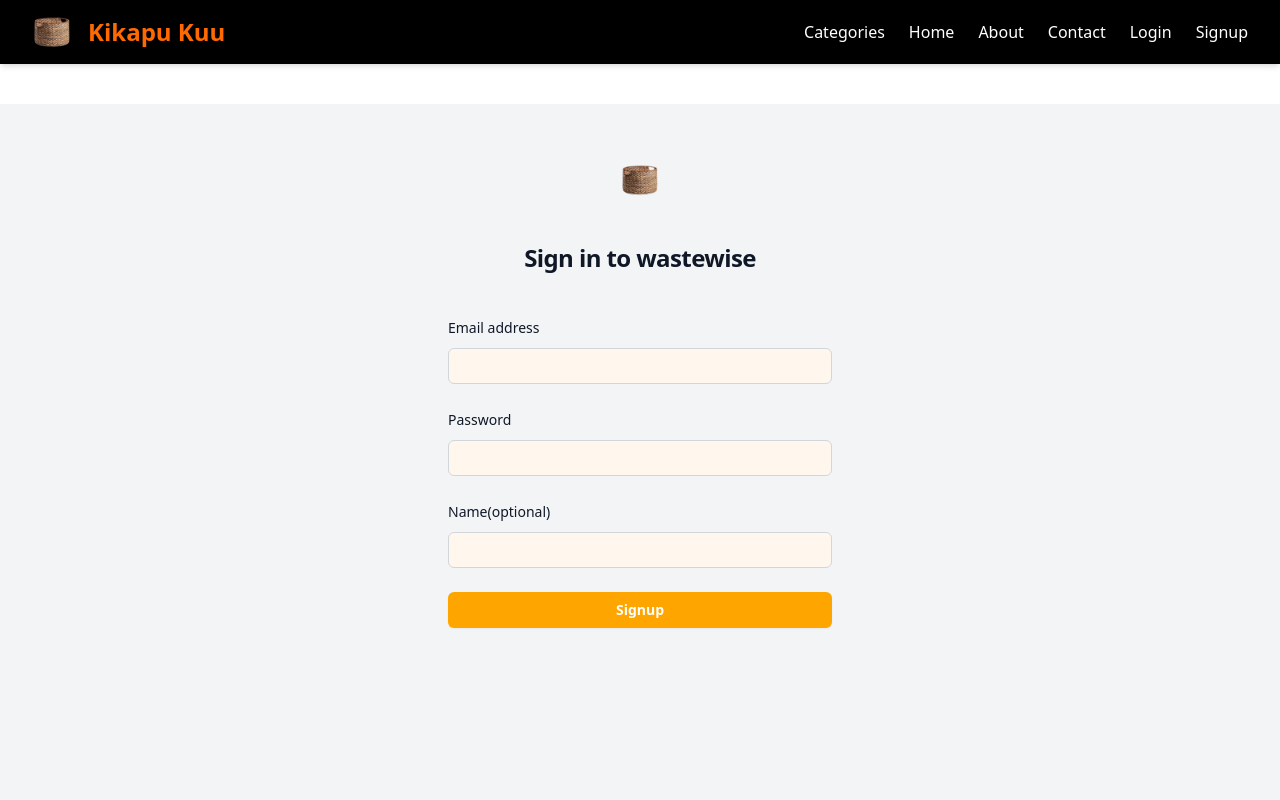
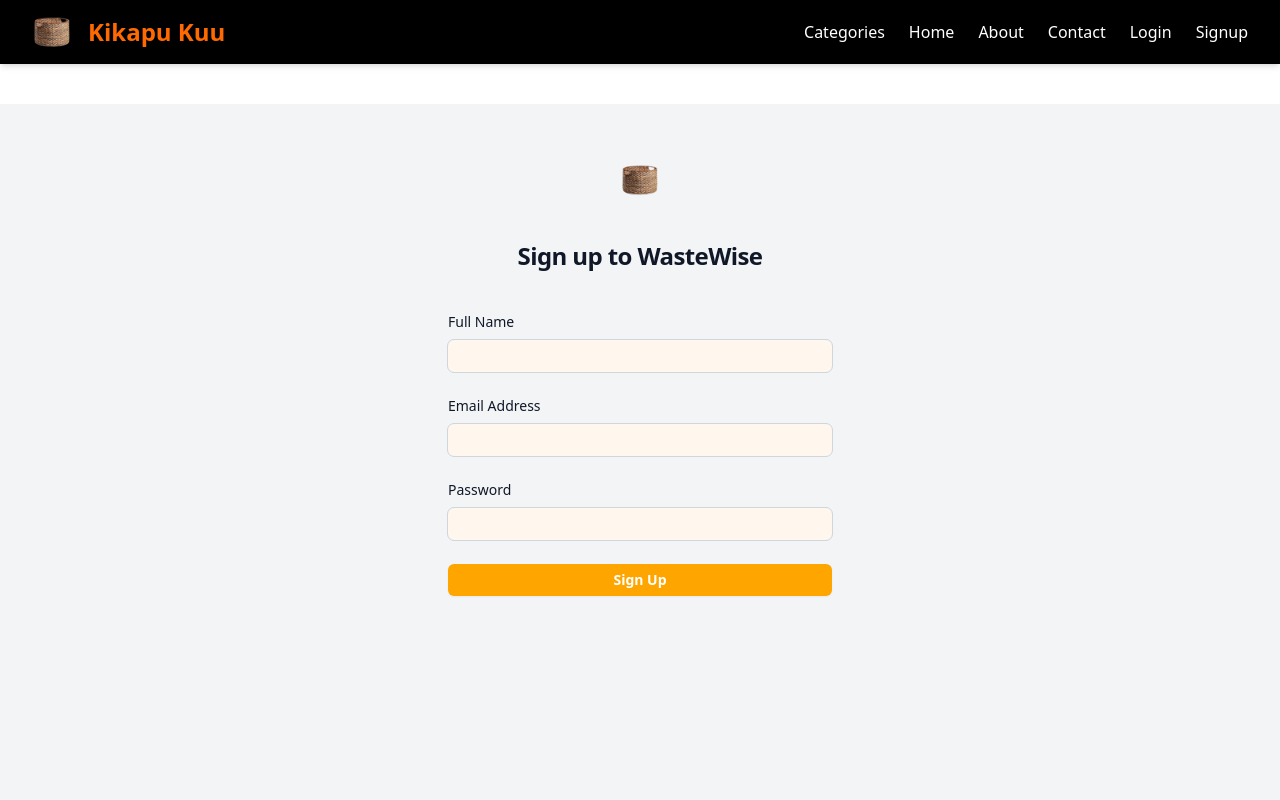
Before and after one commit to jianna4/e_commerce_frontend, a React (Vite) app in the folder app/: page /signup in a window 1280 px wide. Shown: the top 800 px of the page. Built offline with nearby package versions, Linux system fonts and the light colour scheme.

Commit message:
signup changes

```diff
--- a/app/package.json
+++ b/app/package.json
@@ -12,6 +12,7 @@
   "dependencies": {
     "@tailwindcss/vite": "^4.1.18",
     "@untitledui/icons": "^0.0.19",
+    "axios": "^1.13.2",
     "react": "^19.2.0",
     "react-aria-components": "^1.13.0",
     "react-dom": "^19.2.0",
--- /dev/null
+++ b/app/src/pages/About.jsx
@@ -0,0 +1,10 @@
+
+import React from 'react'
+
+const About = () => {
+  return (
+    <div className="about-container">About</div>
+  )
+}
+
+export default About
--- a/app/src/pages/Contact.jsx
+++ b/app/src/pages/Contact.jsx
@@ -1,5 +1,5 @@
 import React from "react";
-import { ChevronDownIcon } from "@heroicons/react/16/solid";
+
 import img from "../assets/logo.png"; // Replace with your image
 
 function Contact() {
--- a/app/src/pages/Signup.jsx
+++ b/app/src/pages/Signup.jsx
@@ -1,85 +1,110 @@
-import {useState} from 'react';
+import { useState } from 'react';
 import { useNavigate } from 'react-router-dom';
 import axios from 'axios';
-import img1 from '../assets/logo.png'
-const Signup =()=>{
-    const [form , setForm] = useState({name:'',email: '',password: '' });
+import img1 from '../assets/logo.png';
+
+const Signup = () => {
+  const [form, setForm] = useState({ full_name: '', email: '', password: '' });
   const navigate = useNavigate();
 
   const handleSubmit = async (e) => {
     e.preventDefault();
     try {
       const response = await axios.post(
-            'http://127.0.0.1:8000/api/register/',
-            JSON.stringify({  // Add JSON.stringify
-                name: form.name,
+        'http://127.0.0.1:8000/api/auth/register/',
+        {
+          full_name: form.full_name,
           email: form.email,
           password: form.password,
-            }),
-            {
-                headers: {
-                    'Content-Type': 'application/json',
         },
-            }
+        { headers: { 'Content-Type': 'application/json' } }
       );
       navigate('/login');
-    }
-    catch (err) {
+    } catch (err) {
       console.error("Registration error:", err.response?.data);
       alert(err.response?.data?.error || "Registration failed");
     }
-    }
+  };
 
-
-
-    return(
-
-     <div className="bg-gray-100 min-h-screen" >
-
+  return (
+    <div className="bg-gray-100 min-h-screen">
       <div className="flex min-h-full flex-col justify-center mt-10 px-6 py-12 lg:px-8">
         <div className="sm:mx-auto sm:w-full sm:max-w-sm">
           <img src={img1} alt="Your Company" className="mx-auto h-10 w-auto mt-2" />
-        <h2 className="mt-10 text-center text-2xl/9 font-bold tracking-tight text-gray-900">Sign in to wastewise</h2>
+          <h2 className="mt-10 text-center text-2xl font-bold tracking-tight text-gray-900">
+            Sign up to WasteWise
+          </h2>
         </div>
 
         <div className="mt-10 sm:mx-auto sm:w-full sm:max-w-sm">
-        <form action="#" method="POST" className="space-y-6" onSubmit={handleSubmit}>
-
+          <form onSubmit={handleSubmit} className="space-y-6">
             <div>
-            <label for="email" className="block text-sm/6 font-medium text-gray-900">Email address</label>
+              <label htmlFor="full_name" className="block text-sm font-medium text-gray-900">
+                Full Name
+              </label>
               <div className="mt-2">
-              <input id="email" type="email" name="email" required autocomplete="email" className="block w-full rounded-md bg-orange-50 px-3 py-1.5 text-base text-gray-900 outline-1 -outline-offset-1 outline-gray-300 placeholder:text-gray-400 focus:outline-2 focus:-outline-offset-2 focus:outline-orange-50 sm:text-sm/6"
-              value={form.email} onChange={e => setForm({...form, email: e.target.value})}/>
+                <input
+                  id="full_name"
+                  type="text"
+                  name="full_name"
+                  autoComplete="name"
+                  value={form.full_name}
+                  onChange={(e) => setForm({ ...form, full_name: e.target.value })}
+                  required
+                  className="block w-full rounded-md bg-orange-50 px-3 py-1.5 text-base text-gray-900 outline-1 outline-gray-300 placeholder:text-gray-400 focus:outline-2 focus:outline-orange-50 sm:text-sm"
+                />
               </div>
             </div>
 
             <div>
-            <div className="flex items-center justify-between">
-              <label for="password" className="block text-sm/6 font-medium text-gray-900">Password</label>
-
-            </div>
+              <label htmlFor="email" className="block text-sm font-medium text-gray-900">
+                Email Address
+              </label>
               <div className="mt-2">
-              <input id="password" type="password" name="password" required autocomplete="current-password" className="block w-full rounded-md bg-orange-50 px-3 py-1.5 text-base text-gray-900 outline-1 -outline-offset-1 outline-gray-300 placeholder:text-gray-400 focus:outline-2 focus:-outline-offset-2 focus:outline-orange-50 sm:text-sm/6"
-              value={form.password} onChange={e => setForm({...form, password: e.target.value})}/>
-            </div>
-          </div>
-           <div>
-            <label for="email" className="block text-sm/6 font-medium text-gray-900">Name(optional)</label>
-            <div className="mt-2">
-              <input id="email" type="text" name="name" required autocomplete="text" className="block w-full rounded-md bg-orange-50 px-3 py-1.5 text-base text-gray-900 outline-1 -outline-offset-1 outline-gray-300 placeholder:text-gray-400 focus:outline-2 focus:-outline-offset-2 focus:outline-orange-50 sm:text-sm/6"
-              value={form.name} onChange={e => setForm({...form, name: e.target.value})}/>
-            </div>
-          </div>
-          <div>
-            <button type="submit" className="flex w-full justify-center rounded-md bg-[#FFA500] px-3 py-1.5 text-sm/6 font-semibold text-white shadow-xs hover:bg-orange-500 focus-visible:outline-2 focus-visible:outline-offset-2 focus-visible:outline-orange-600">Signup</button>
-          </div>
-        </form>
-
-
+                <input
+                  id="email"
+                  type="email"
+                  name="email"
+                  autoComplete="email"
+                  value={form.email}
+                  onChange={(e) => setForm({ ...form, email: e.target.value })}
+                  required
+                  className="block w-full rounded-md bg-orange-50 px-3 py-1.5 text-base text-gray-900 outline-1 outline-gray-300 placeholder:text-gray-400 focus:outline-2 focus:outline-orange-50 sm:text-sm"
+                />
               </div>
             </div>
 
+            <div>
+              <label htmlFor="password" className="block text-sm font-medium text-gray-900">
+                Password
+              </label>
+              <div className="mt-2">
+                <input
+                  id="password"
+                  type="password"
+                  name="password"
+                  autoComplete="current-password"
+                  value={form.password}
+                  onChange={(e) => setForm({ ...form, password: e.target.value })}
+                  required
+                  className="block w-full rounded-md bg-orange-50 px-3 py-1.5 text-base text-gray-900 outline-1 outline-gray-300 placeholder:text-gray-400 focus:outline-2 focus:outline-orange-50 sm:text-sm"
+                />
+              </div>
+            </div>
+
+            <div>
+              <button
+                type="submit"
+                className="flex w-full justify-center rounded-md bg-[#FFA500] px-3 py-1.5 text-sm font-semibold text-white shadow-xs hover:bg-orange-500 focus-visible:outline-2 focus-visible:outline-orange-600"
+              >
+                Sign Up
+              </button>
+            </div>
+          </form>
+        </div>
+      </div>
     </div>
   );
 };
+
 export default Signup;
```
Also changed, not shown: 1 other file (tests, documents, lock files or other folders). Lines whose indentation alone changed are shown as unchanged.
